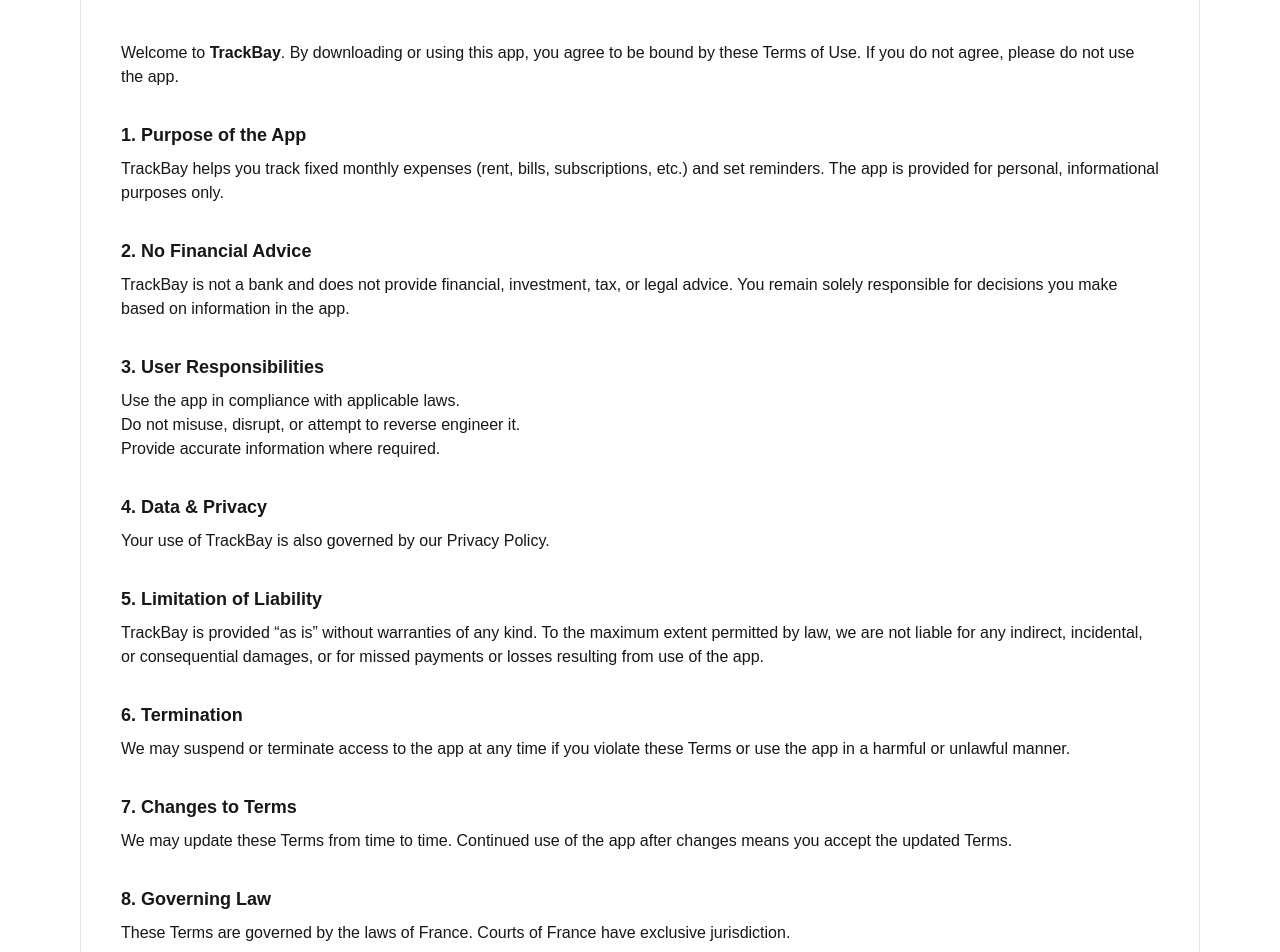
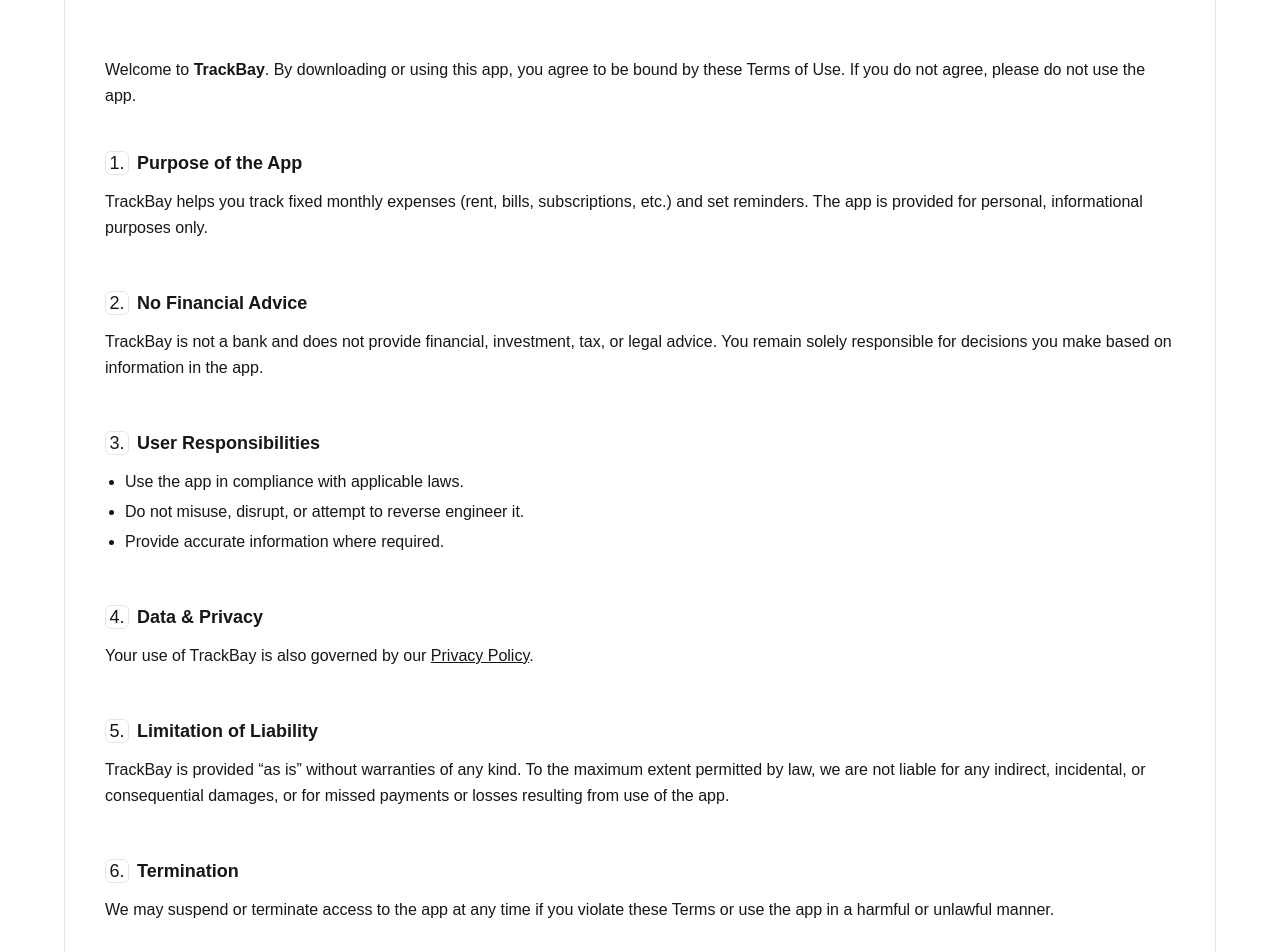
Before and after one commit to Thomas-Geslin/TrackBayWebsite, a Next.js app: page /terms in a window 1280 px wide. Shown: the part 160-1112 px from the top of the page. Built offline with nearby package versions, Linux system fonts and the light colour scheme.

Commit message:
refactor: clean & improve website

```diff
--- a/src/app/privacy_policy/page.tsx
+++ b/src/app/privacy_policy/page.tsx
@@ -2,7 +2,7 @@
 
 export default function PrivacyPolicy() {
   return (
-    <div className="mt-30 mx-auto max-w-6xl">
+    <div className="mt-30 mx-auto max-w-6xl px-12">
       <h1 className="text-center text-4xl font-bold mb-32">
         TrackBay - Privacy Policy
       </h1>
--- a/src/app/terms/page.tsx
+++ b/src/app/terms/page.tsx
@@ -1,95 +1,66 @@
+import { TermsSections } from '@/data/TermsSection';
 import Link from 'next/link';
 
-export default function TermsPage() {
+const LAST_UPDATED = '2025-08-23';
+
+function SectionHeading({
+  index,
+  children,
+}: {
+  index: number;
+  children: React.ReactNode;
+}) {
   return (
-    <main>
-      <div className="mx-auto max-w-6xl px-4 py-16">
-        <div className="rounded-2xl border border-black/10 p-8 md:p-10">
-          <h1 className="text-3xl font-bold">Terms of Use</h1>
+    <h2 className="text-lg font-semibold">
+      <span className="mr-2 inline-flex h-6 w-6 items-center justify-center rounded-md border border-black/10 font-medium">
+        {index}.
+      </span>
+      {children}
+    </h2>
+  );
+}
+
+export default function Terms() {
+  return (
+    <main className="py-20">
+      <article className="mx-auto max-w-6xl rounded-2xl border border-black/10 p-8 md:p-10">
+        <header>
+          <h1 className="text-3xl font-bold tracking-tight">Terms of Use</h1>
           <p className="mt-2 text-sm text-white/60">
-            Last updated: August 23, 2025
+            Last updated: <time dateTime={LAST_UPDATED}>August 23, 2025</time>
           </p>
+        </header>
 
-          <div className="prose prose-neutral mt-8 max-w-none">
-            <p className="mb-8">
-              Welcome to <strong>TrackBay</strong>. By downloading or using this
-              app, you agree to be bound by these Terms of Use. If you do not
-              agree, please do not use the app.
-            </p>
+        <p className="mt-8 leading-relaxed">
+          Welcome to <strong>TrackBay</strong>. By downloading or using this
+          app, you agree to be bound by these Terms of Use. If you do not agree,
+          please do not use the app.
+        </p>
 
-            <h2 className="text-lg mb-2 font-semibold">
-              1. Purpose of the App
-            </h2>
-            <p className="mb-8">
-              TrackBay helps you track fixed monthly expenses (rent, bills,
-              subscriptions, etc.) and set reminders. The app is provided for
-              personal, informational purposes only.
-            </p>
+        <ol className="mt-10 space-y-12">
+          {TermsSections.map((section, idx) => (
+            <li key={section.title}>
+              <SectionHeading index={idx + 1}>{section.title}</SectionHeading>
+              <div className="mt-3 text-base leading-relaxed">
+                {section.content}
+              </div>
+            </li>
+          ))}
+        </ol>
 
-            <h2 className="text-lg mb-2 font-semibold">
-              2. No Financial Advice
-            </h2>
-            <p className="mb-8">
-              TrackBay is not a bank and does not provide financial, investment,
-              tax, or legal advice. You remain solely responsible for decisions
-              you make based on information in the app.
-            </p>
-
-            <h2 className="text-lg mb-2 font-semibold">
-              3. User Responsibilities
-            </h2>
-            <ul className="mb-8">
-              <li>Use the app in compliance with applicable laws.</li>
-              <li>
-                Do not misuse, disrupt, or attempt to reverse engineer it.
-              </li>
-              <li>Provide accurate information where required.</li>
-            </ul>
-
-            <h2 className="text-lg mb-2 font-semibold">
-              4. Data &amp; Privacy
-            </h2>
-            <p className="mb-8">
-              Your use of TrackBay is also governed by our{' '}
-              <Link href="/privacy_policy">Privacy Policy</Link>.
-            </p>
-
-            <h2 className="text-lg mb-2 font-semibold">
-              5. Limitation of Liability
-            </h2>
-            <p className="mb-8">
-              TrackBay is provided “as is” without warranties of any kind. To
-              the maximum extent permitted by law, we are not liable for any
-              indirect, incidental, or consequential damages, or for missed
-              payments or losses resulting from use of the app.
-            </p>
-
-            <h2 className="text-lg mb-2 font-semibold">6. Termination</h2>
-            <p className="mb-8">
-              We may suspend or terminate access to the app at any time if you
-              violate these Terms or use the app in a harmful or unlawful
-              manner.
-            </p>
-
-            <h2 className="text-lg mb-2 font-semibold">7. Changes to Terms</h2>
-            <p className="mb-8">
-              We may update these Terms from time to time. Continued use of the
-              app after changes means you accept the updated Terms.
-            </p>
-
-            <h2 className="text-lg mb-2 font-semibold">8. Governing Law</h2>
-            <p className="mb-8">
-              These Terms are governed by the laws of France. Courts of France
-              have exclusive jurisdiction.
-            </p>
-
-            <p className="mt-8 text-sm text-white/60">
-              If you have questions about these Terms, please{' '}
-              <Link href="/contact">contact us</Link>.
-            </p>
-          </div>
-        </div>
-      </div>
+        <footer className="mt-10 border-t border-black/10 pt-6">
+          <p className="text-sm text-white/60">
+            If you have questions about these Terms, please{' '}
+            <Link
+              className="underline hover:opacity-80"
+              href="/contact"
+            >
+              contact us
+            </Link>
+            .
+          </p>
+        </footer>
+      </article>
     </main>
   );
 }
--- a/src/components/AppStoreModal.tsx
+++ b/src/components/AppStoreModal.tsx
@@ -80,7 +80,7 @@
         <div className="mt-5 grid gap-4">
           {/* Apple */}
           <a
-            href="#"
+            href="https://apps.apple.com/fr/app/trackbay/id6751021688"
             className="group flex items-center gap-3 rounded-xl border border-white/10 bg-black px-4 py-3 hover:border-white/25"
           >
             <div className="grid h-10 w-10 place-items-center rounded-lg bg-black">
@@ -101,7 +101,7 @@
 
           {/* Google Play */}
           <a
-            href="#"
+            href="https://play.google.com/apps/internaltest/4700298940386923025"
             className="group flex items-center gap-3 rounded-xl border border-black/10 bg-white px-4 py-3 hover:border-black/20"
           >
             <div className="grid h-10 w-10 place-items-center rounded-lg bg-white">
--- a/src/components/Footer.tsx
+++ b/src/components/Footer.tsx
@@ -1,30 +1,36 @@
-import Link from "next/link";
+// app/components/Footer.tsx  (no "use client")
+import Link from 'next/link';
 
 export default function Footer() {
+  const year = new Date().getUTCFullYear(); // stable across TZs
+
   return (
     <footer className="bg-[#0E0E12]">
       <div className="mx-auto max-w-6xl px-4 py-8 text-sm flex flex-col sm:flex-row items-center justify-between gap-3">
-        <p>© {new Date().getFullYear()} TrackBay. All rights reserved.</p>
-        <div className="flex items-center gap-8">
+        <p>© {year} TrackBay. All rights reserved.</p>
+
+        <nav className="flex items-center gap-8">
           <Link
             href="/privacy_policy"
             className="hover:opacity-80"
           >
             Privacy Policy
           </Link>
+
           <Link
             href="/terms"
             className="hover:opacity-80"
           >
             Terms of Use
           </Link>
+
           <Link
             href="/contact"
             className="hover:opacity-80"
           >
             Contact
           </Link>
-        </div>
+        </nav>
       </div>
     </footer>
   );
--- /dev/null
+++ b/src/data/TermsSection.tsx
@@ -0,0 +1,90 @@
+import Link from 'next/link';
+import type { ReactNode } from 'react';
+
+type Section = {
+  title: string;
+  content: ReactNode;
+};
+
+export const TermsSections: Section[] = [
+  {
+    title: 'Purpose of the App',
+    content: (
+      <p>
+        TrackBay helps you track fixed monthly expenses (rent, bills,
+        subscriptions, etc.) and set reminders. The app is provided for
+        personal, informational purposes only.
+      </p>
+    ),
+  },
+  {
+    title: 'No Financial Advice',
+    content: (
+      <p>
+        TrackBay is not a bank and does not provide financial, investment, tax,
+        or legal advice. You remain solely responsible for decisions you make
+        based on information in the app.
+      </p>
+    ),
+  },
+  {
+    title: 'User Responsibilities',
+    content: (
+      <ul className="list-disc pl-5 space-y-1">
+        <li>Use the app in compliance with applicable laws.</li>
+        <li>Do not misuse, disrupt, or attempt to reverse engineer it.</li>
+        <li>Provide accurate information where required.</li>
+      </ul>
+    ),
+  },
+  {
+    title: 'Data & Privacy',
+    content: (
+      <p>
+        Your use of TrackBay is also governed by our{' '}
+        <Link className="underline hover:opacity-80" href="/privacy_policy">
+          Privacy Policy
+        </Link>
+        .
+      </p>
+    ),
+  },
+  {
+    title: 'Limitation of Liability',
+    content: (
+      <p>
+        TrackBay is provided “as is” without warranties of any kind. To the
+        maximum extent permitted by law, we are not liable for any indirect,
+        incidental, or consequential damages, or for missed payments or losses
+        resulting from use of the app.
+      </p>
+    ),
+  },
+  {
+    title: 'Termination',
+    content: (
+      <p>
+        We may suspend or terminate access to the app at any time if you violate
+        these Terms or use the app in a harmful or unlawful manner.
+      </p>
+    ),
+  },
+  {
+    title: 'Changes to Terms',
+    content: (
+      <p>
+        We may update these Terms from time to time. Continued use of the app
+        after changes means you accept the updated Terms.
+      </p>
+    ),
+  },
+  {
+    title: 'Governing Law',
+    content: (
+      <p>
+        These Terms are governed by the laws of France. Courts of France have
+        exclusive jurisdiction.
+      </p>
+    ),
+  },
+];
```
Also changed, not shown: src/app/contact/page.tsx (+105 -33 lines), src/app/contact/success/page.tsx (+50 -6 lines), src/app/page.tsx (+136 -156 lines).
